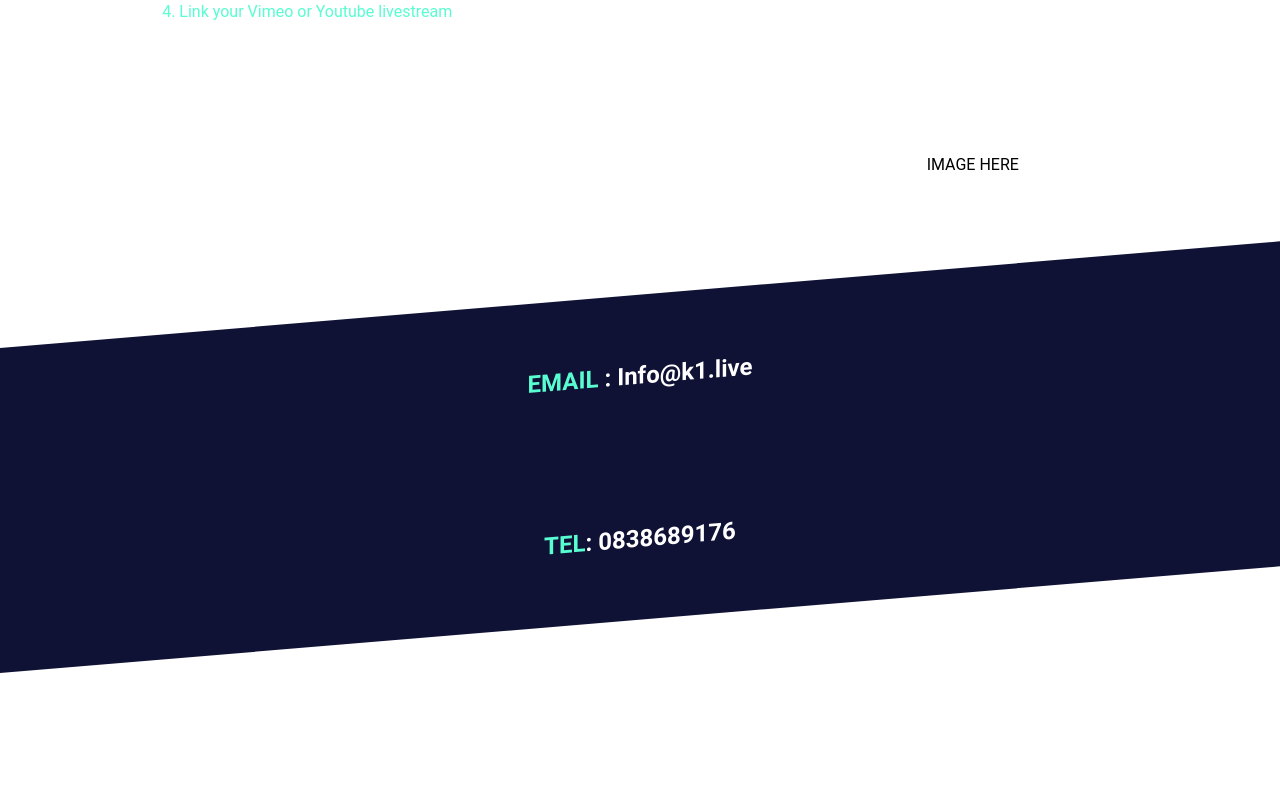
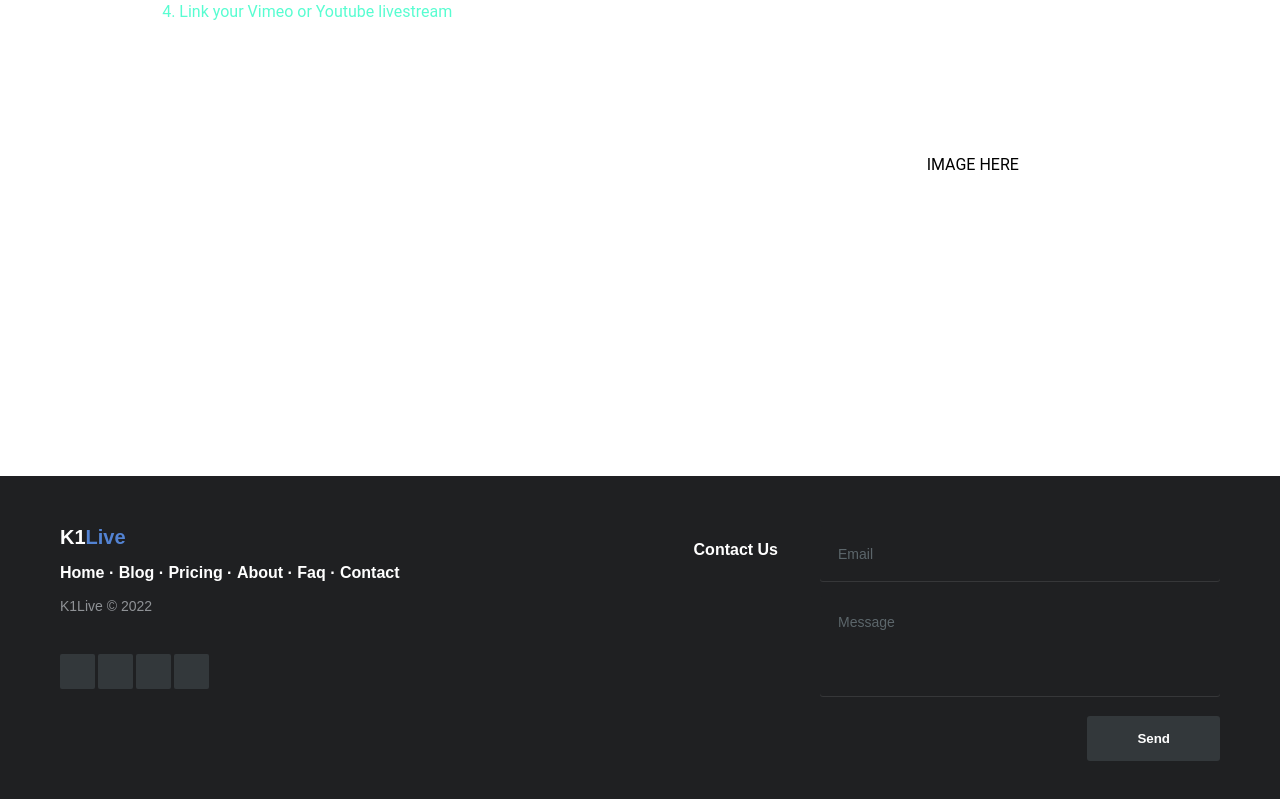
Before and after one commit to Doc1998/K1-Rework-Temp, an Angular app: page / in a window 1280 px wide. Shown: the part 2498-3297 px from the top of the page. Before the commit the page ends 3171 px from the top, so only its background shows below. Built offline with nearby package versions, Linux system fonts and the light colour scheme; a web font is replaced by a local one.

Commit message:
2 files modified

```diff
--- a/src/app/home/home.component.css
+++ b/src/app/home/home.component.css
@@ -536,6 +536,237 @@ button{
   color: #0071B9;
 }
 
+/* FOOTER
+  bottom: 0px;
+  left: 0px;
+  right: 0px;
+  margin-bottom: 0px;
+  position: fixed;*/
+
+  .footer-distributed{
+    font-family: -apple-system, BlinkMacSystemFont, 'Segoe UI', Roboto, Oxygen, Ubuntu, Cantarell, 'Open Sans', 'Helvetica Neue', sans-serif;
+    margin-top: 10%;
+    background: #444;
+    min-height: 60vh;
+    box-shadow: 0 1px 1px 0 rgba(0, 0, 0, 0.12);
+    box-sizing: border-box;
+    width: 100%;
+    font: bold 16px sans-serif;
+    text-align: left;
+    padding: 50px 60px 40px;
+    bottom: 0;
+    left: 0;
+    right: 0;
+    position: relative;
+    overflow: hidden;
+    background-color:  #1f2022;
+  }
+
+  section {
+    width: 100%;
+    display: inline-block;
+    background: #ccc;
+    height: 60vh;
+    text-align: center;
+    font-size: 22px;
+    font-weight: 700;
+    text-decoration: underline;
+  }
+
+
+  /* Footer left */
+
+  .footer-distributed .footer-left{
+    float: left;
+    background-color:  #1f2022;
+  }
+
+  /* The company logo */
+
+  .footer-distributed h3{
+    color:  #ffffff;
+    font-size: 20px;
+    margin: 0 0 10px;
+    background-color:  #1f2022;
+  }
+
+  .footer-distributed h3 span{
+    color:  #5383d3;
+  }
+
+  /* Footer links */
+
+  .footer-distributed .footer-links{
+    color:  #ffffff;
+    margin: 0 0 10px;
+    padding: 0;
+  }
+
+  .footer-distributed .footer-links a{
+    display:inline-block;
+    line-height: 1.8;
+    text-decoration: none;
+    color:  inherit;
+  }
+
+  .footer-distributed .footer-company-name{
+    color:  #8f9296;
+    font-size: 14px;
+    font-weight: normal;
+    margin: 0;
+    background-color:  #1f2022;
+  }
+
+  /* Footer social icons */
+
+  .footer-distributed .footer-icons{
+    margin-top: 40px;
+  }
+
+  .footer-distributed .footer-icons a{
+    display: inline-block;
+    width: 35px;
+    height: 35px;
+    cursor: pointer;
+    background-color:  #33383b;
+    border-radius: 2px;
+
+    font-size: 20px;
+    color: #ffffff;
+    text-align: center;
+    line-height: 35px;
+
+    margin-right: 3px;
+    margin-bottom: 5px;
+  }
+
+  /* Footer Right */
+
+  .footer-distributed .footer-right{
+    float: right;
+  }
+
+  .footer-distributed .footer-right p{
+    display: inline-block;
+    vertical-align: top;
+    margin: 15px 42px 0 0;
+    color: #ffffff;
+  }
+
+  /* The contact form */
+
+  .footer-distributed form{
+    display: inline-block;
+  }
+
+  .footer-distributed form input,
+  .footer-distributed form textarea{
+    display: block;
+    border-radius: 3px;
+    box-sizing: border-box;
+    background-color:  #1f2022;
+    box-shadow: 0 1px 0 0 rgba(255, 255, 255, 0.1);
+    border: none;
+    resize: none;
+
+    font: inherit;
+    font-size: 14px;
+    font-weight: normal;
+    color:  #d1d2d2;
+
+    width: 400px;
+    padding: 18px;
+  }
+
+  .footer-distributed ::-webkit-input-placeholder {
+    color:  #5c666b;
+  }
+
+  .footer-distributed ::-moz-placeholder {
+    color:  #5c666b;
+    opacity: 1;
+  }
+
+  .footer-distributed :-ms-input-placeholder{
+    color:  #5c666b;
+  }
+
+
+  .footer-distributed form input{
+    height: 55px;
+    margin-bottom: 15px;
+  }
+
+  .footer-distributed form textarea{
+    height: 100px;
+    margin-bottom: 20px;
+  }
+
+  .footer-distributed form button{
+    border-radius: 3px;
+    background-color:  #33383b;
+    color: #ffffff;
+    border: 0;
+    padding: 15px 50px;
+    font-weight: bold;
+    float: right;
+  }
+
+  /* If you don't want the footer to be responsive, remove these media queries */
+
+  @media (max-width: 1000px) {
+
+    .footer-distributed {
+      font: bold 14px sans-serif;
+    }
+
+    .footer-distributed .footer-company-name{
+      font-size: 12px;
+    }
+
+    .footer-distributed form input,
+    .footer-distributed form textarea{
+      width: 250px;
+    }
+
+    .footer-distributed form button{
+      padding: 10px 35px;
+    }
+
+  }
+
+  @media (max-width: 800px) {
+
+    .footer-distributed{
+      padding: 30px;
+    }
+
+    .footer-distributed .footer-left,
+    .footer-distributed .footer-right{
+      float: none;
+      max-width: 300px;
+      margin: 0 auto;
+    }
+
+    .footer-distributed .footer-left{
+      margin-bottom: 40px;
+    }
+
+    .footer-distributed form{
+      margin-top: 30px;
+    }
+
+    .footer-distributed form{
+      display: block;
+    }
+
+    .footer-distributed form button{
+      float: none;
+    }
+  }
+
+/* END */
+
 @font-face {
   font-family: 'poppins';
   src: url('/assets/Poppins-Medium.ttf');
--- a/src/app/home/home.component.html
+++ b/src/app/home/home.component.html
@@ -107,13 +107,55 @@
           </div>
         </div>
     </div>
+    <footer class="footer-distributed" #contact>
 
- <div class="contact" #contact>
- <h4><span style="color:#58fdd1">EMAIL</span> : Info@k1.live</h4>
- <h4><span style="color:#58fdd1">TEL</span>: 0838689176</h4>
-</div>
+    <div class="footer-left">
+
+      <h3>K1<span>Live</span></h3>
+
+      <p class="footer-links">
+        <a href="#">Home</a>
+        ·
+        <a href="#">Blog</a>
+        ·
+        <a href="#">Pricing</a>
+        ·
+        <a href="#">About</a>
+        ·
+        <a href="#">Faq</a>
+        ·
+        <a href="#">Contact</a>
+      </p>
+
+      <p class="footer-company-name">K1Live © 2022</p>
+
+      <div class="footer-icons">
+
+        <a href="#"><i class="fa fa-facebook"></i></a>
+        <a href="#"><i class="fa fa-twitter"></i></a>
+        <a href="#"><i class="fa fa-linkedin"></i></a>
+        <a href="#"><i class="fa fa-github"></i></a>
+
+      </div>
+
+    </div>
+
+    <div class="footer-right">
+
+      <p>Contact Us</p>
+
+      <form action="#" method="post">
+
+        <input type="text" name="email" placeholder="Email">
+        <textarea name="message" placeholder="Message"></textarea>
+        <button>Send</button>
+
+      </form>
+
+    </div>
+
+    </footer>
 </body>
 
-  <footer>
-  </footer>
+
 </html>
```
